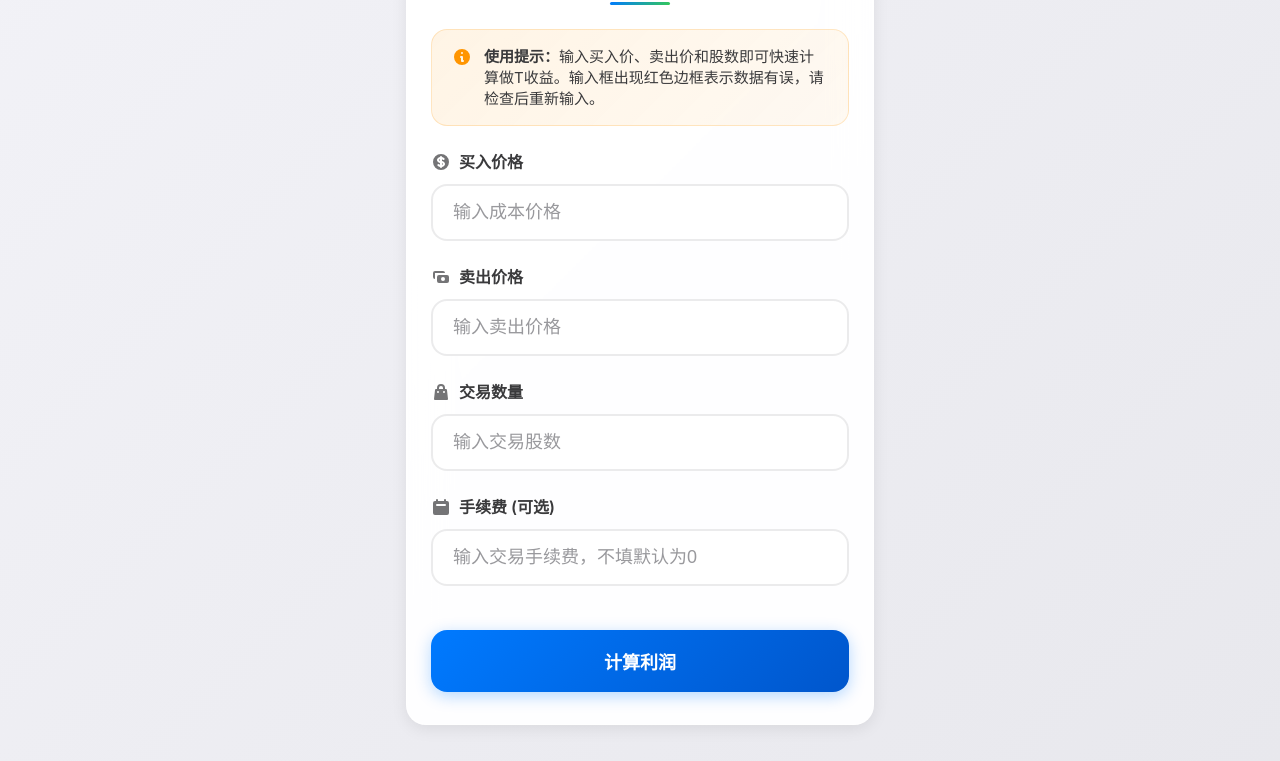
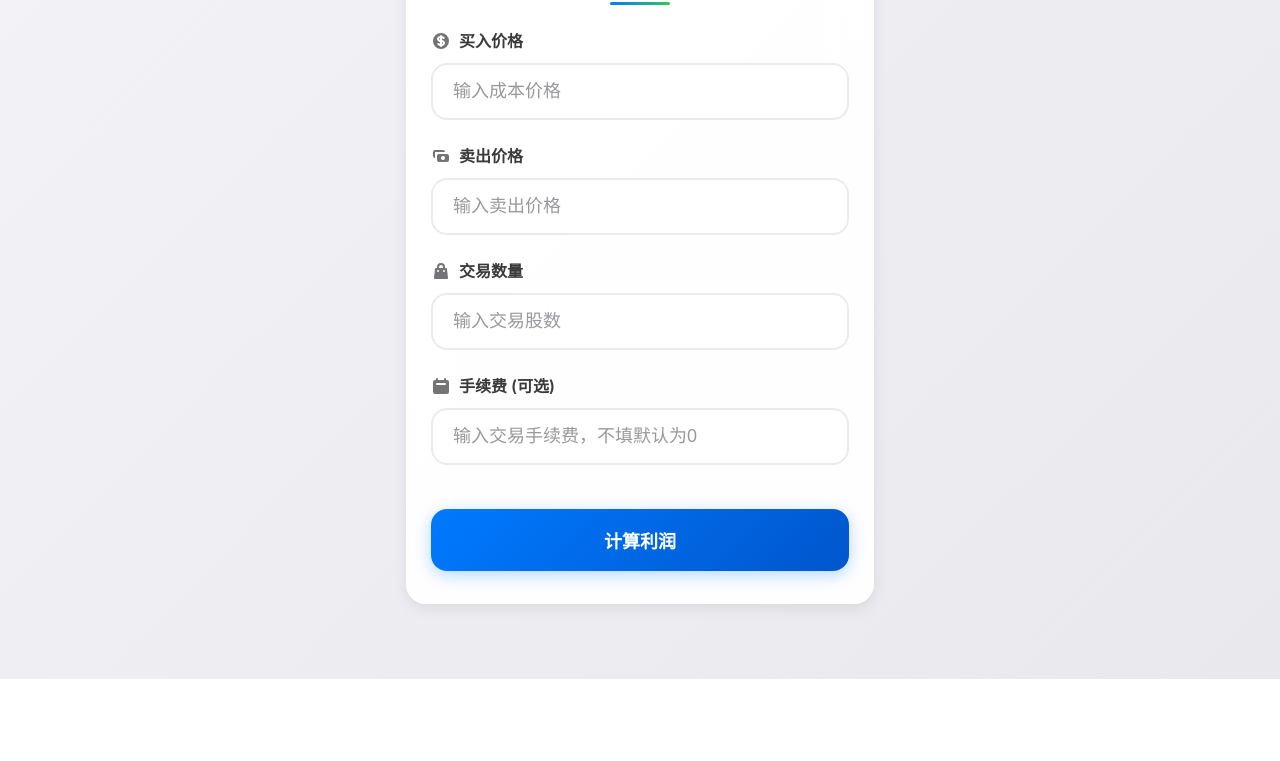
Before and after one commit to qipeijun/lifeTools, a plain HTML site: page buysell/index.html in a window 1280 px wide. Shown: the part 121-882 px from the top of the page. After the commit the page ends 800 px from the top, so only its background shows below. Drawn offline with Linux system fonts and the light colour scheme.

Commit message:
去掉提示

```diff
--- a/buysell/index.html
+++ b/buysell/index.html
@@ -441,15 +441,6 @@
 <div class="ios-card">
     <h1 class="ios-title">做 T 利润计算器</h1>
 
-    <div class="ios-tip">
-        <svg class="ios-tip-icon" fill="currentColor" viewBox="0 0 20 20">
-            <path fill-rule="evenodd" d="M18 10a8 8 0 11-16 0 8 8 0 0116 0zm-7-4a1 1 0 11-2 0 1 1 0 012 0zM9 9a1 1 0 000 2v3a1 1 0 001 1h1a1 1 0 100-2v-3a1 1 0 00-1-1H9z" clip-rule="evenodd"/>
-        </svg>
-        <div>
-            <strong>使用提示：</strong>输入买入价、卖出价和股数即可快速计算做T收益。输入框出现红色边框表示数据有误，请检查后重新输入。
-        </div>
-    </div>
-
     <div class="ios-form-group">
         <label for="buyPrice" class="ios-label">
             <svg class="ios-label-icon" fill="currentColor" viewBox="0 0 20 20">
@@ -502,7 +493,7 @@
         <div class="ios-result-grid">
             <div class="ios-result-item">
                 <div class="ios-result-label">盈亏金额</div>
-                <div id="profit-amount" class="ios-result-value" aria-label="盈亏金额">¥0.00</div>
+                <div id="profit-amount" class="ios-result-value" aria-label="盈亏金额">0.00</div>
             </div>
             <div class="ios-result-item">
                 <div class="ios-result-label">收益率</div>
```
